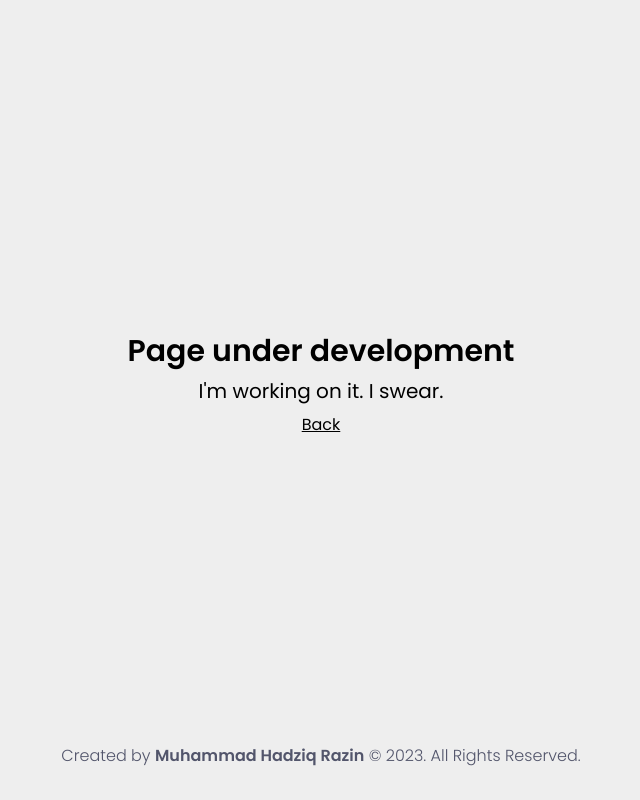
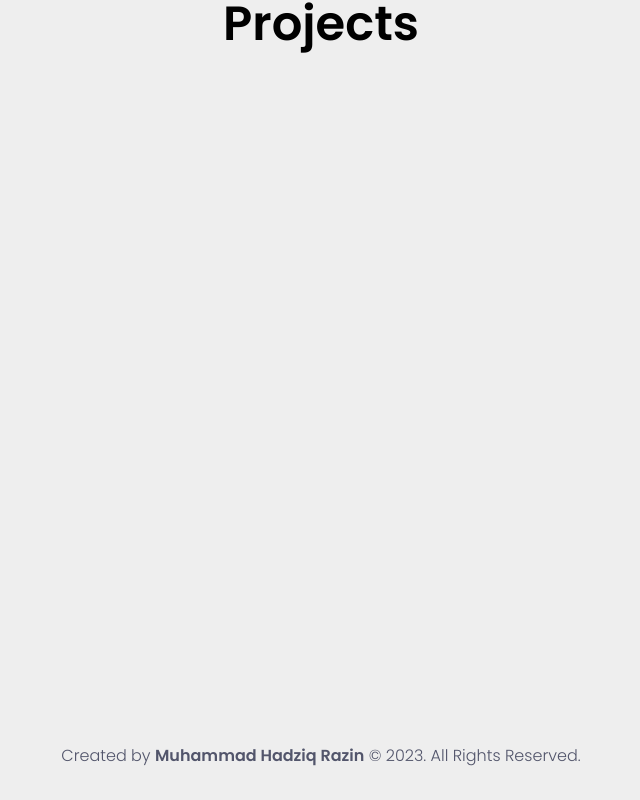
Before and after one commit to mhadziqrazin/hadziqrazin, a SvelteKit app: page /projects in a window 1280 px wide. Shown: the whole page, without its empty margins (319-959 px from the left). Built offline with nearby package versions, Linux system fonts and the light colour scheme; some icons are missing.

Commit message:
refactor: clear projects page

```diff
--- a/src/routes/projects/+page.svelte
+++ b/src/routes/projects/+page.svelte
@@ -1,7 +1,5 @@
 <script lang="ts">
   import { onMount } from "svelte"
-  import Icon from "svelte-icons-pack"
-  import FaSolidHammer from "svelte-icons-pack/fa/FaSolidHammer"
   import { fade } from "svelte/transition"
 
   let animate = false
@@ -12,19 +10,10 @@
 
 <svelte:head>
   <title>Projects | Hadziq Razin</title>
-  <meta property="og:title" content="Muhammad Hadziq Razin's Portfolio | Projects Page">
-  <meta property="og:description" content="Muhammad Hadziq Razin's Portfolio | Projects Page">
-  <meta name="description" content="Muhammad Hadziq Razin's Portfolio | Projects Page">
-  <meta name="keywords" content="muhammad hadziq razin, muhammad, hadziq, razin, hajik, ojin">
 </svelte:head>
 
-<section in:fade={{duration: 300}} class="flex flex-col gap-2 justify-center items-center">
-  <Icon src={FaSolidHammer} size="50" color="#FF8C32"/>
-  <h1 class="text-3xl text-center font-semibold">
-    Page under development
+<section in:fade={{duration: 300}} class="flex flex-col items-center">
+  <h1 class="text-5xl font-semibold">
+    Projects
   </h1>
-  <p class="text-xl text-center">
-    I&apos;m working on it. I swear.
-  </p>
-  <a href="/" class="underline">Back</a>
 </section>
```
